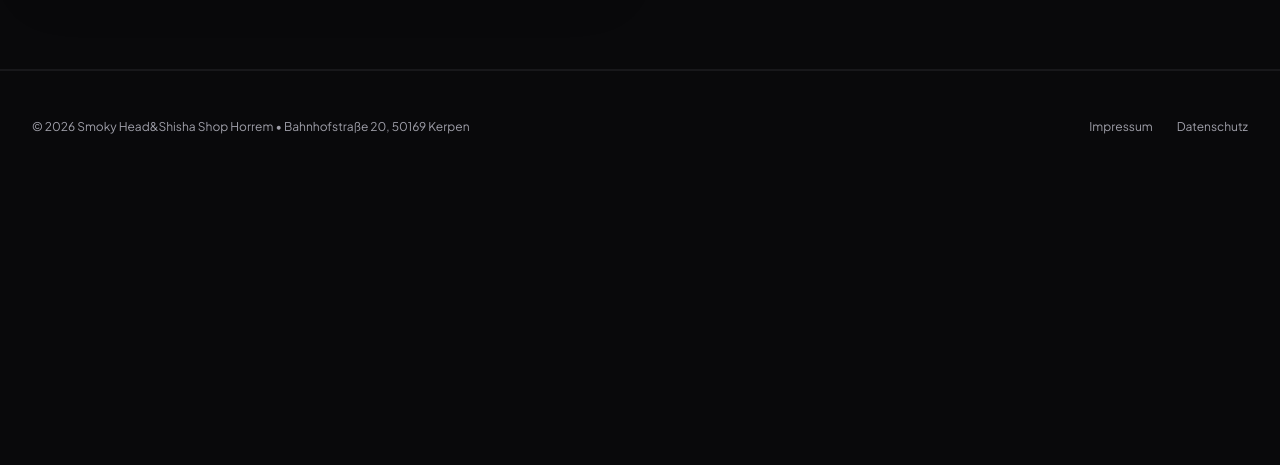
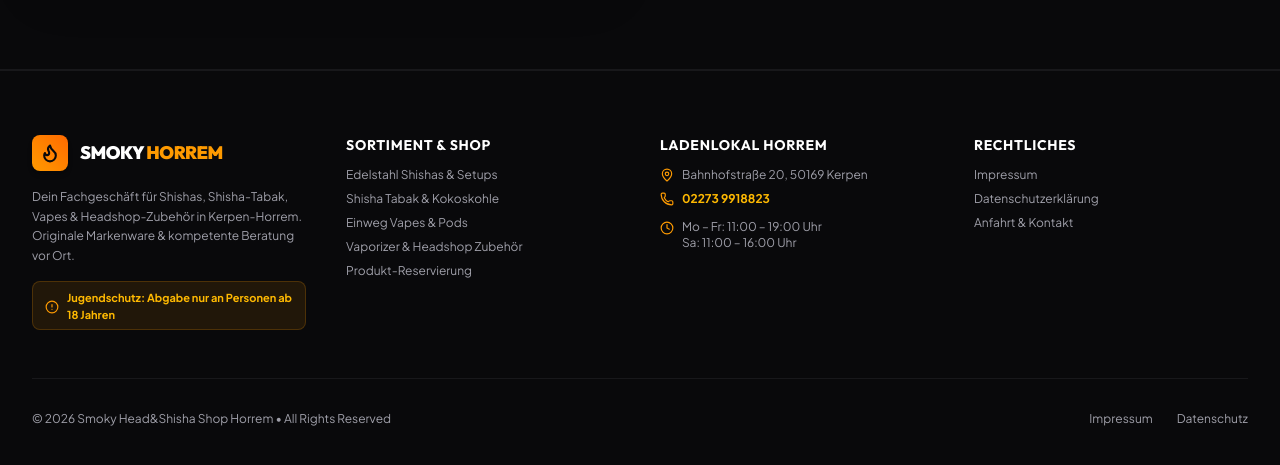
Before and after one commit to moebss/smoky-headshop-horrem, a React (Vite) app: page / in a window 1280 px wide. Shown: the part 4900-5365 px from the top of the page. Before the commit the page ends 5083 px from the top, so only its background shows below. Built offline with nearby package versions, Linux system fonts and the light colour scheme.

Commit message:
Add rich 4-column footer with NAP, assortment links, youth protection warning and legal links

```diff
--- a/src/App.tsx
+++ b/src/App.tsx
@@ -1,5 +1,5 @@
 import { useState } from 'react';
-import { Phone, MapPin, Clock, Star, Flame, Sparkles, ShieldCheck, CheckCircle2, ArrowRight, X, Compass, ShoppingBag, Zap, Award, Send, ChevronDown, HelpCircle } from 'lucide-react';
+import { Phone, MapPin, Clock, Star, Flame, Sparkles, ShieldCheck, CheckCircle2, ArrowRight, X, Compass, ShoppingBag, Zap, Award, Send, ChevronDown, HelpCircle, AlertCircle } from 'lucide-react';
 
 import heroShisha from './images/hero_shisha.jpg';
 import tobaccoImg from './images/tobacco.jpg';
@@ -521,16 +521,88 @@ export default function App() {
         </div>
       </section>
 
-      {/* Footer */}
-      <footer className="bg-zinc-950 py-12 border-t border-zinc-900 text-xs text-zinc-400">
-        <div className="max-w-7xl mx-auto px-4 sm:px-6 lg:px-8 flex flex-col sm:flex-row items-center justify-between gap-4">
-          <div>
-            © 2026 Smoky Head&Shisha Shop Horrem • Bahnhofstraße 20, 50169 Kerpen
+      {/* Rich 4-Column Full-Featured Footer */}
+      <footer className="bg-zinc-950 pt-16 pb-12 border-t border-zinc-900 text-zinc-400">
+        <div className="max-w-7xl mx-auto px-4 sm:px-6 lg:px-8">
+
+          <div className="grid grid-cols-1 md:grid-cols-2 lg:grid-cols-4 gap-10 pb-12 border-b border-zinc-900">
+
+            {/* Column 1: Brand & Info */}
+            <div className="space-y-4">
+              <div className="flex items-center gap-3">
+                <div className="w-9 h-9 rounded-lg bg-gradient-to-tr from-amber-500 to-orange-500 text-zinc-950 flex items-center justify-center font-black shadow-md">
+                  <Flame className="w-5 h-5 stroke-[2.5]" />
+                </div>
+                <span className="font-heading text-lg font-black uppercase text-white tracking-tight">
+                  SMOKY <span className="text-amber-500">HORREM</span>
+                </span>
+              </div>
+              <p className="text-xs text-zinc-400 leading-relaxed">
+                Dein Fachgeschäft für Shishas, Shisha-Tabak, Vapes & Headshop-Zubehör in Kerpen-Horrem. Originale Markenware & kompetente Beratung vor Ort.
+              </p>
+              <div className="pt-2 flex items-center gap-2 text-[11px] text-amber-400 font-bold bg-amber-500/10 border border-amber-500/20 px-3 py-1.5 rounded-lg w-fit">
+                <AlertCircle className="w-3.5 h-3.5 text-amber-500 shrink-0" />
+                <span>Jugendschutz: Abgabe nur an Personen ab 18 Jahren</span>
+              </div>
+            </div>
+
+            {/* Column 2: Quick Links & Assortment */}
+            <div className="space-y-3">
+              <h4 className="font-heading text-sm font-bold uppercase text-white tracking-wider">Sortiment & Shop</h4>
+              <ul className="space-y-2 text-xs">
+                <li><a href="#products" className="hover:text-amber-400 transition-colors">Edelstahl Shishas & Setups</a></li>
+                <li><a href="#products" className="hover:text-amber-400 transition-colors">Shisha Tabak & Kokoskohle</a></li>
+                <li><a href="#products" className="hover:text-amber-400 transition-colors">Einweg Vapes & Pods</a></li>
+                <li><a href="#products" className="hover:text-amber-400 transition-colors">Vaporizer & Headshop Zubehör</a></li>
+                <li><a href="#contact-section" className="hover:text-amber-400 transition-colors">Produkt-Reservierung</a></li>
+              </ul>
+            </div>
+
+            {/* Column 3: Contact & Store Hours */}
+            <div className="space-y-3">
+              <h4 className="font-heading text-sm font-bold uppercase text-white tracking-wider">Ladenlokal Horrem</h4>
+              <div className="space-y-2 text-xs text-zinc-400">
+                <p className="flex items-center gap-2">
+                  <MapPin className="w-3.5 h-3.5 text-amber-500 shrink-0" />
+                  <span>Bahnhofstraße 20, 50169 Kerpen</span>
+                </p>
+                <p className="flex items-center gap-2">
+                  <Phone className="w-3.5 h-3.5 text-amber-500 shrink-0" />
+                  <a href="tel:022739918823" className="hover:text-white font-bold text-amber-400">02273 9918823</a>
+                </p>
+                <p className="flex items-start gap-2 pt-1">
+                  <Clock className="w-3.5 h-3.5 text-amber-500 shrink-0 mt-0.5" />
+                  <span>
+                    Mo – Fr: 11:00 – 19:00 Uhr<br />
+                    Sa: 11:00 – 16:00 Uhr
+                  </span>
+                </p>
+              </div>
+            </div>
+
+            {/* Column 4: Legal & Service */}
+            <div className="space-y-3">
+              <h4 className="font-heading text-sm font-bold uppercase text-white tracking-wider">Rechtliches</h4>
+              <ul className="space-y-2 text-xs">
+                <li><button onClick={() => setIsImpressumOpen(true)} className="hover:text-amber-400 transition-colors">Impressum</button></li>
+                <li><button onClick={() => setIsDatenschutzOpen(true)} className="hover:text-amber-400 transition-colors">Datenschutzerklärung</button></li>
+                <li><a href="#contact-section" className="hover:text-amber-400 transition-colors">Anfahrt & Kontakt</a></li>
+              </ul>
+            </div>
+
           </div>
-          <div className="flex items-center gap-6">
-            <button onClick={() => setIsImpressumOpen(true)} className="hover:text-amber-400 transition-colors">Impressum</button>
-            <button onClick={() => setIsDatenschutzOpen(true)} className="hover:text-amber-400 transition-colors">Datenschutz</button>
+
+          {/* Sub-Footer Bottom Bar */}
+          <div className="pt-8 flex flex-col sm:flex-row items-center justify-between text-xs text-zinc-400 gap-4">
+            <div>
+              © 2026 Smoky Head&Shisha Shop Horrem • All Rights Reserved
+            </div>
+            <div className="flex items-center gap-6">
+              <button onClick={() => setIsImpressumOpen(true)} className="hover:text-amber-400 transition-colors">Impressum</button>
+              <button onClick={() => setIsDatenschutzOpen(true)} className="hover:text-amber-400 transition-colors">Datenschutz</button>
+            </div>
           </div>
+
         </div>
       </footer>
 
```
